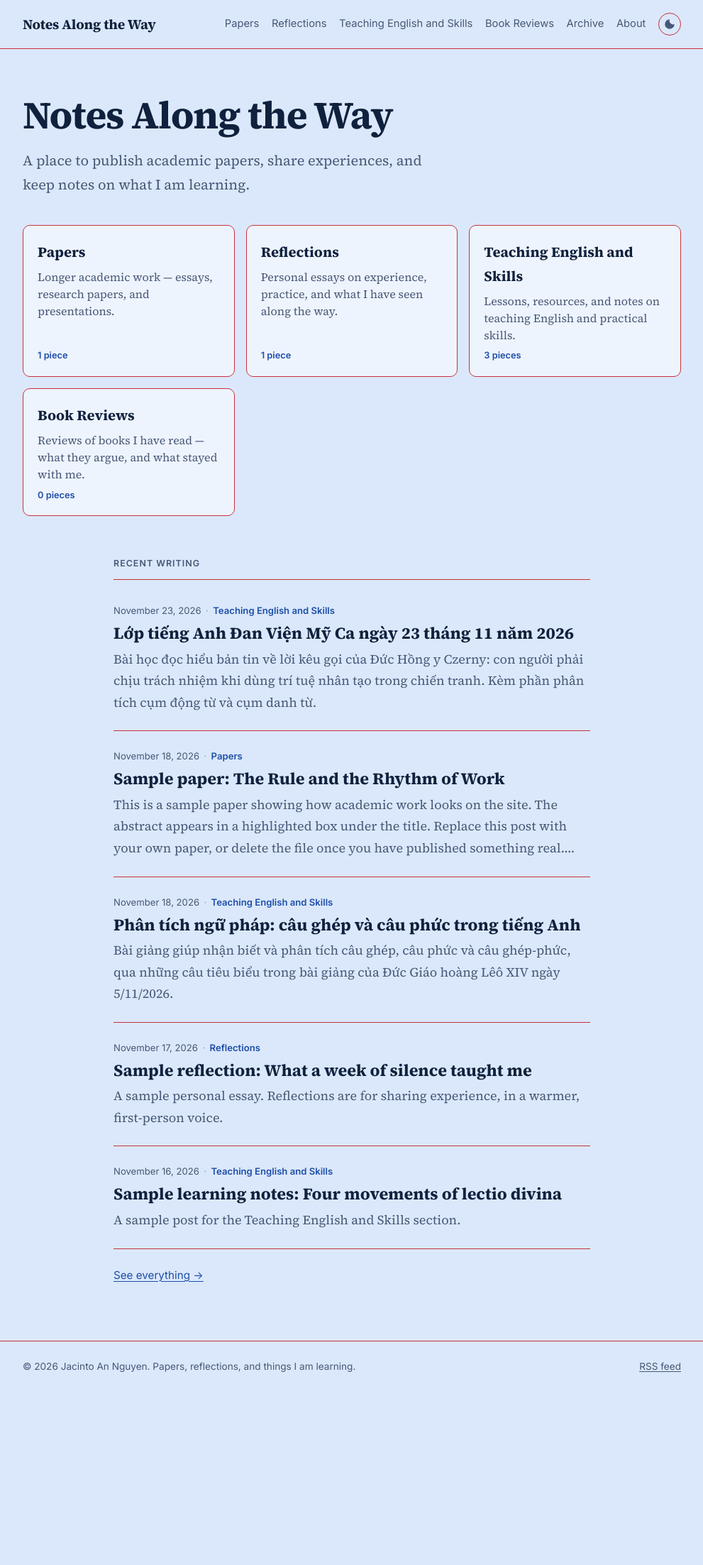
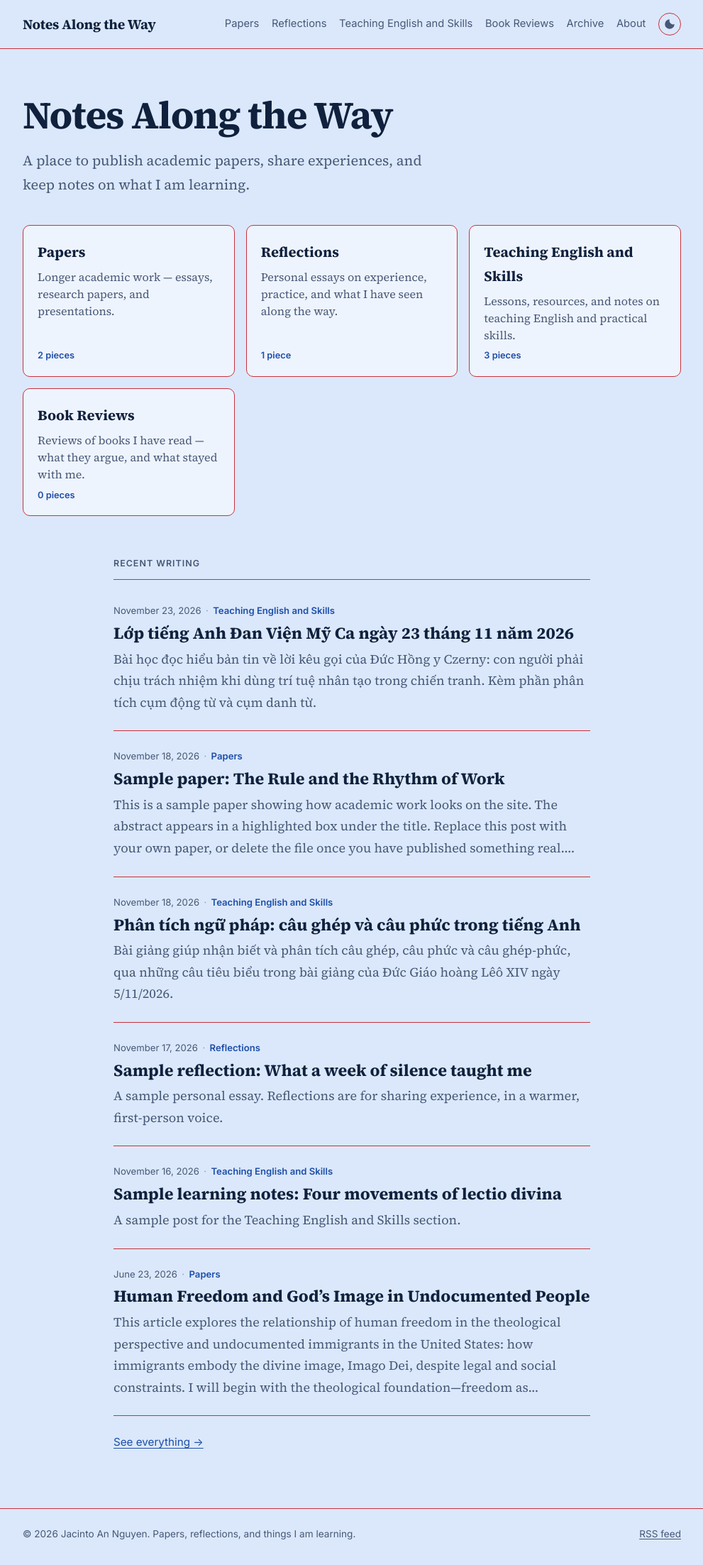
Before and after one commit to nsrpstaff-wq/Jacinto-An-Nguyen, a Jekyll site: the page built from index.html, in a window 1280 px wide. Shown: the whole page at 71% size, without its empty margins (144-1135 px from the left). Built offline with Jekyll 4.4.1, drawn with Linux system fonts in a browser that asks for light colours; before the commit the page ends 1969 px from its top, so only the background shows below that.

Commit message:
Add paper: Human Freedom and God's Image in Undocumented People (Obsculta 19.1)
Co-Authored-By: Claude Opus 5.5 <noreply@anthropic.com>

```diff
--- /dev/null
+++ b/_posts/2026-06-23-human-freedom-and-gods-image-in-undocumented-people.md
@@ -0,0 +1,41 @@
+---
+title: "Human Freedom and God’s Image in Undocumented People"
+category: papers
+course: "Published in Obsculta 19, no. 1 (2026): 15–36"
+abstract: >-
+  This article explores the relationship of human freedom in the theological
+  perspective and undocumented immigrants in the United States: how immigrants
+  embody the divine image, Imago Dei, despite legal and social constraints. I will
+  begin with the theological foundation—freedom as a distinguishing characteristic
+  of God’s image in humanity—and analyze the complex nature of freedom as both a
+  divine gift and a human responsibility. Additionally, I will demonstrate that the
+  Church has a special responsibility to recognize and affirm the inherent dignity
+  of undocumented people by drawing from Catholic social teaching, migration
+  studies, and theological anthropology, ultimately calling for pastoral practices
+  that create spaces of recognition and liberation within existing constraints
+  because freedom is a theological concept rather than a political right.
+tags: [theology, migration, Imago Dei, Catholic social teaching]
+pdf: /assets/papers/nguyen-human-freedom-gods-image-undocumented-people.pdf
+source_url: https://digitalcommons.csbsju.edu/obsculta/vol19/iss1/8/
+---
+
+## Source
+
+This article was first published in *Obsculta* (College of Saint Benedict/Saint John’s University).
+
+**Recommended citation:** Nguyen, An. 2026. “Human Freedom and God’s Image in Undocumented People.” *Obsculta* 19 (1): 15–36. [https://digitalcommons.csbsju.edu/obsculta/vol19/iss1/8/]({{ page.source_url }})
+
+The article is shared here under its original license, [Creative Commons Attribution-NonCommercial-NoDerivatives 4.0 International](https://creativecommons.org/licenses/by-nc-nd/4.0/).
+
+## Read the full article
+
+<div class="pdf-frame">
+  <object data="{{ page.pdf | relative_url }}" type="application/pdf" aria-label="Full text of the article (PDF)">
+    <p>Your browser can’t show the PDF here. <a href="{{ page.pdf | relative_url }}">Open the full article (PDF)</a> or read it on the <a href="{{ page.source_url }}">journal’s website</a>.</p>
+  </object>
+</div>
+
+<p class="downloads">
+  <a class="button" href="{{ page.pdf | relative_url }}">Download PDF</a>
+  <a class="button button-ghost" href="{{ page.source_url }}">View on the journal’s website</a>
+</p>
--- a/assets/css/site.css
+++ b/assets/css/site.css
@@ -272,3 +272,12 @@ img { max-width: 100%; height: auto; }
 .book-details { margin: .4rem 0 0; font-family: var(--sans); font-size: .82rem; color: var(--muted); }
 .book-rating { margin: .4rem 0 0; color: var(--accent); letter-spacing: .12em; font-size: 1.05rem; }
 @media (max-width: 480px) { .book-cover { width: 5rem; } }
+
+/* ---------- Embedded PDF ---------- */
+.pdf-frame { border: 1px solid var(--line); border-radius: 8px; overflow: hidden; background: var(--surface); }
+.pdf-frame object { display: block; width: 100%; height: min(85vh, 1100px); }
+.pdf-frame object p { padding: 1rem 1.25rem; margin: 0; }
+
+/* Long links (e.g. URLs in citations) wrap instead of overflowing on phones */
+.prose { overflow-wrap: break-word; }
+.prose a { overflow-wrap: anywhere; }
```
Also changed, not shown: 1 other file.
